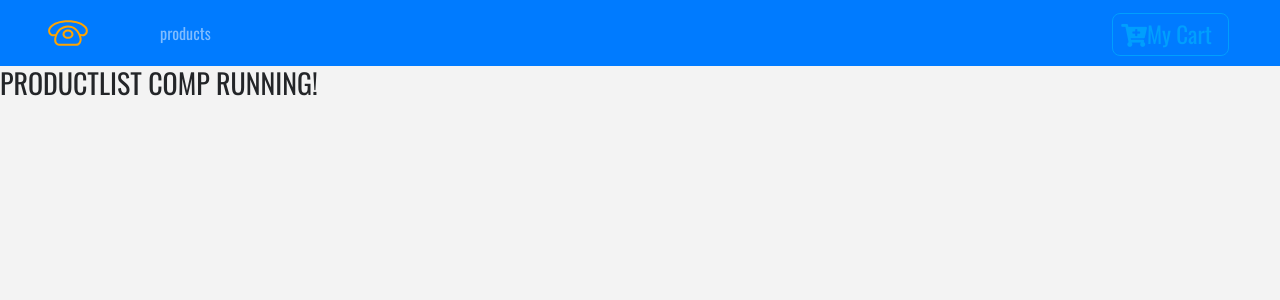
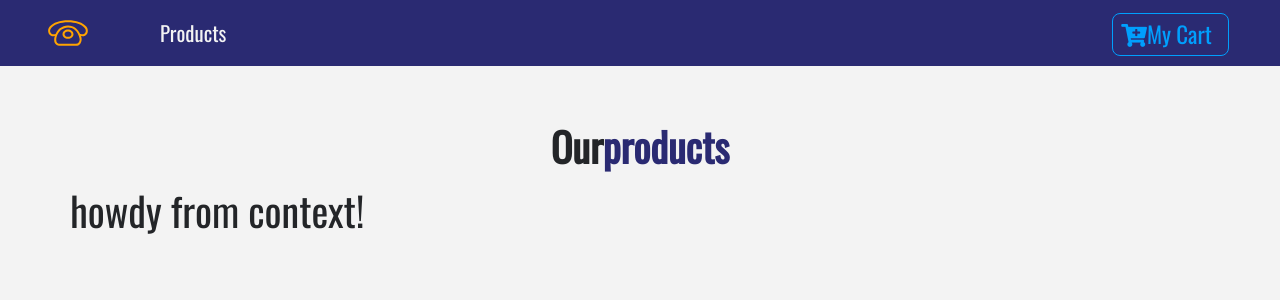
Before and after one commit to drmartirosian/emarket2, a React (Create React App) app: page / in a window 1280 px wide. Shown: the top 300 px of the page. Built offline with nearby package versions, Linux system fonts and the light colour scheme.

Commit message:
Hooking up products list

```diff
--- a/src/components/Navbar.js
+++ b/src/components/Navbar.js
@@ -1,13 +1,13 @@
 import React, { Component } from 'react';
 import { Link } from 'react-router-dom';
 import logo from '../logo.svg'
-// import styled from 'styled-components'
+import styled from 'styled-components'
 import { ButtonContainer } from './Button'
 
 export default class Navbar extends Component {
     render() {
         return (
-            <nav className="navbar bg-primary  navbar-expand-sm navbar-dark px-sm-5">
+            <NavWrapper className="navbar navbar-expand-sm navbar-dark px-sm-5">
                 {/*
                     https://www.iconfinder.com/icons/1243689/call_phone_icon
                     Creative Commons (Attribution 3.0 Unported);
@@ -31,7 +31,15 @@
                         </span>
                     </ButtonContainer>
                 </Link>
-            </nav>
+            </NavWrapper>
         );
     }
 }
+const NavWrapper = styled.nav `
+background: var(--mainBlue);
+.nav-link{
+    color:var(--mainWhite)!important;
+    font-size:1.3rem;
+    text-transform:capitalize!important;
+}
+`
--- a/src/components/ProductList.js
+++ b/src/components/ProductList.js
@@ -1,10 +1,30 @@
-import React, { Component } from 'react'
-import Product from "./Product"
-
+import React, { Component } from 'react';
+import Product from "./Product";
+import Title from './Title';
+import { storeProducts } from '../data';
+import {ProductConsumer} from '../context';
 export default class ProductList extends Component {
-render() {
-        return (
-            <h3>PRODUCTLIST COMP RUNNING!</h3>
-        )
-    }
+    state={
+        products: storeProducts,
+    };
+    render() {
+        console.log(this.state.products);
+            return (
+                <React.Fragment>
+                    <div className="py-5">
+                        <div className="container">
+                            <Title name="our" title="products" />
+                            <div className="row">
+                                <ProductConsumer>
+                                    {(hello)=>{
+                                        return <h1>{hello}</h1>
+                                    }}
+                                </ProductConsumer>
+                            </div>
+                        </div>
+                    </div>
+                </React.Fragment>
+                // <h3>PRODUCTLIST COMP RUNNING!</h3>
+            )
+        }
 }
--- /dev/null
+++ b/src/components/Title.js
@@ -0,0 +1,16 @@
+import React from 'react'
+
+export default function Title({ name, title }) {
+    return (
+        <div className="row">
+            <div className="col-10 mx-auto my-2 text-center">
+                <h1 className="text-capitalize font-weight-bold">
+                    {name}
+                    <strong className="text-blue">
+                        {title}
+                    </strong>
+                </h1>
+            </div>
+        </div>
+    )
+}
--- /dev/null
+++ b/src/context.js
@@ -0,0 +1,19 @@
+import React, { Component } from 'react'
+
+const ProductContext = React.createContext();
+//Provider
+//Consumer
+
+class ProductProvider extends Component {
+    render() {
+        return (
+            <ProductContext.Provider value="howdy from context!">
+                {this.props.children}
+            </ProductContext.Provider>
+        )
+    }
+}
+
+const ProductConsumer = ProductContext.Consumer;
+
+export {ProductProvider, ProductConsumer};
--- a/src/index.js
+++ b/src/index.js
@@ -2,13 +2,16 @@
 import ReactDOM from 'react-dom';
 import './index.css';
 import App from './App';
-import {BrowserRouter as Router} from 'react-router-dom'
+import {BrowserRouter as Router} from 'react-router-dom';
+import {ProductProvider} from './context';
 import * as serviceWorker from './serviceWorker';
 
 ReactDOM.render(
-    <Router>
-        <App />
-    </Router>,
+    <ProductProvider>
+        <Router>
+            <App />
+        </Router>
+    </ProductProvider>,
     document.getElementById('root')
 );
 
```
